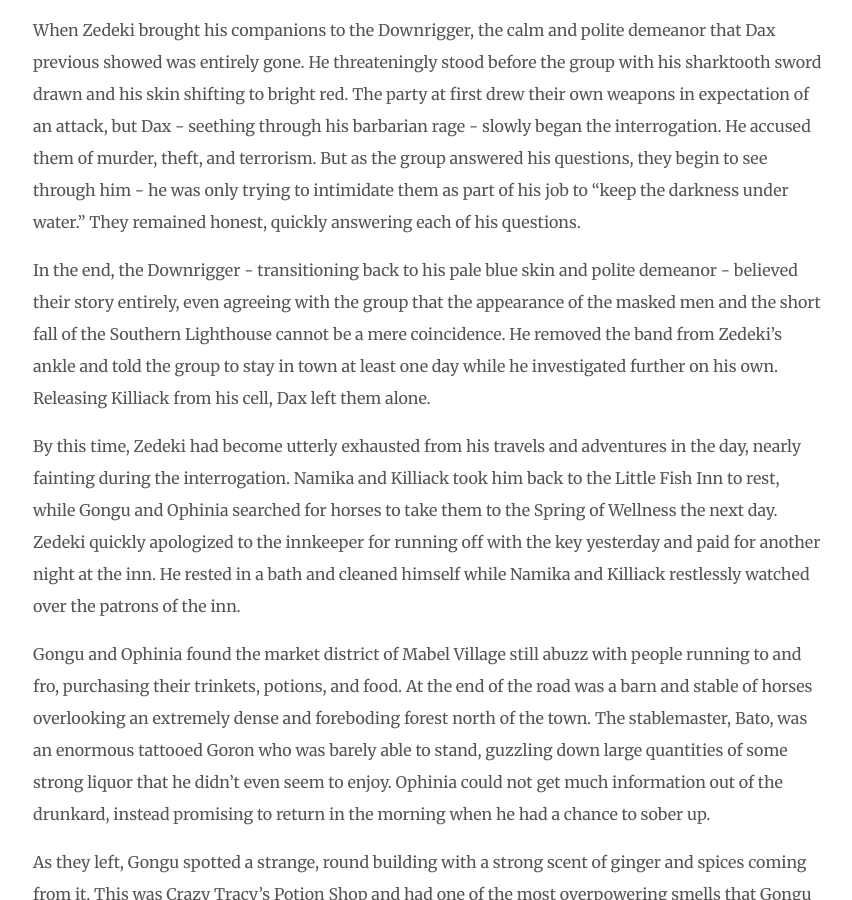
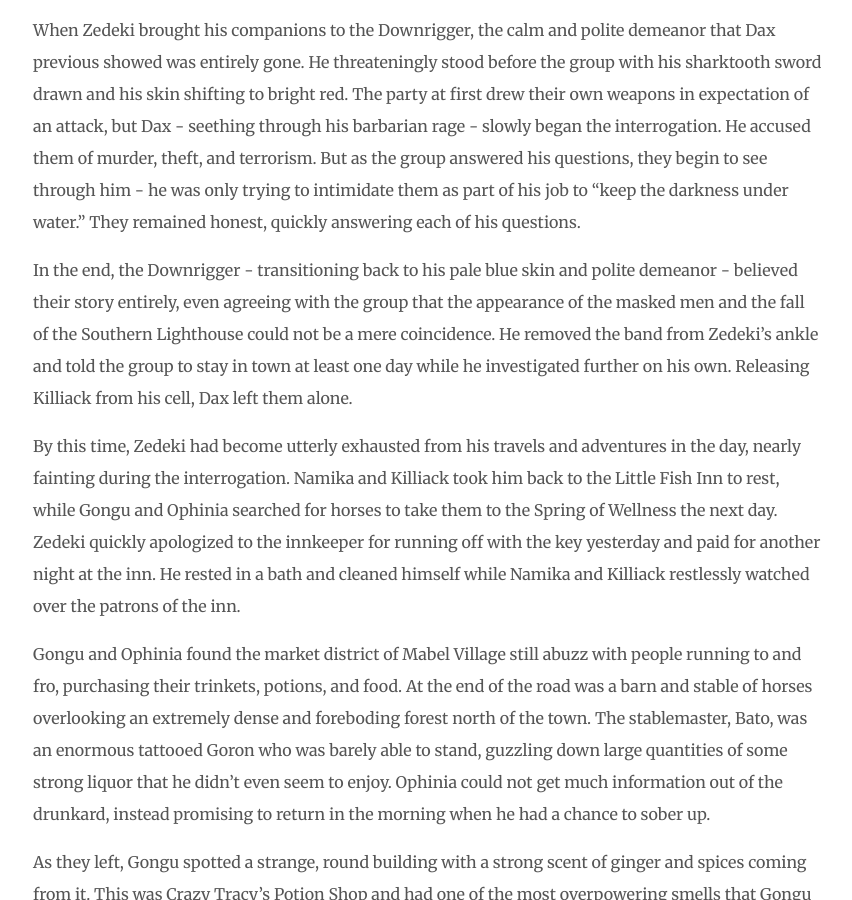
Before and after one commit to clblamires/ninesjournal, a Jekyll site: the page built from _posts/2019-08-26-the-downrigger.md, in a window 1280 px wide and 900 px high, scrolled down 1643 px. Shown: the whole window, without its empty margins (212-1064 px from the left). Built offline with Jekyll 4.4.1, drawn with Linux system fonts in a browser that asks for light colours; nearby versions of some CDN libraries.

Commit message:
Update Episodes “2019-08-26-the-downrigger”

```diff
--- a/_posts/2019-08-26-the-downrigger.md
+++ b/_posts/2019-08-26-the-downrigger.md
@@ -21,7 +21,7 @@ Cloaking himself and Ior, Zedeki quickly returned to Tail Cave where his compani
 
 When Zedeki brought his companions to the Downrigger, the calm and polite demeanor that Dax previous showed was entirely gone. He threateningly stood before the group with his sharktooth sword drawn and his skin shifting to bright red. The party at first drew their own weapons in expectation of an attack, but Dax - seething through his barbarian rage - slowly began the interrogation. He accused them of murder, theft, and terrorism. But as the group answered his questions, they begin to see through him - he was only trying to intimidate them as part of his job to “keep the darkness under water.” They remained honest, quickly answering each of his questions.
 
-In the end, the Downrigger - transitioning back to his pale blue skin and polite demeanor - believed their story entirely, even agreeing with the group that the appearance of the masked men and the short fall of the Southern Lighthouse cannot be a mere coincidence. He removed the band from Zedeki’s ankle and told the group to stay in town at least one day while he investigated further on his own. Releasing Killiack from his cell, Dax left them alone.
+In the end, the Downrigger - transitioning back to his pale blue skin and polite demeanor - believed their story entirely, even agreeing with the group that the appearance of the masked men and the fall of the Southern Lighthouse could not be a mere coincidence. He removed the band from Zedeki’s ankle and told the group to stay in town at least one day while he investigated further on his own. Releasing Killiack from his cell, Dax left them alone.
 
 By this time, Zedeki had become utterly exhausted from his travels and adventures in the day, nearly fainting during the interrogation. Namika and Killiack took him back to the Little Fish Inn to rest, while Gongu and Ophinia searched for horses to take them to the Spring of Wellness the next day. Zedeki quickly apologized to the innkeeper for running off with the key yesterday and paid for another night at the inn. He rested in a bath and cleaned himself while Namika and Killiack restlessly watched over the patrons of the inn.
 
```
